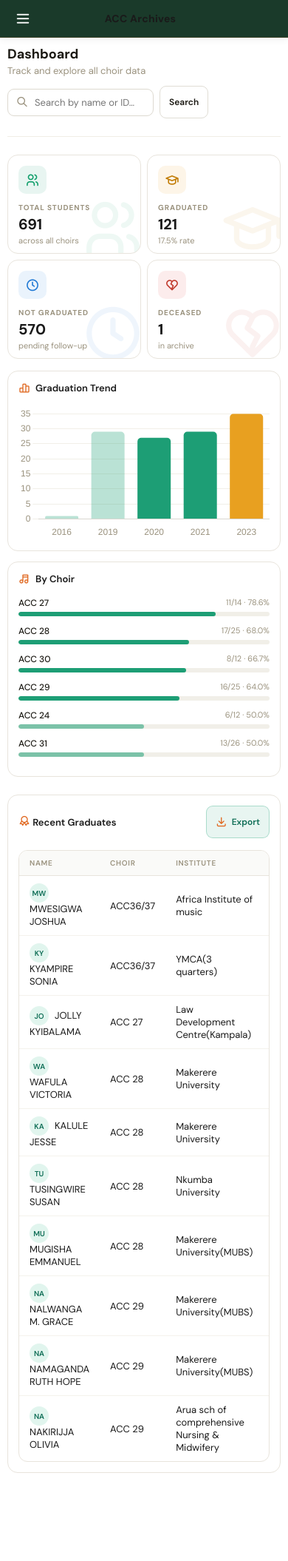
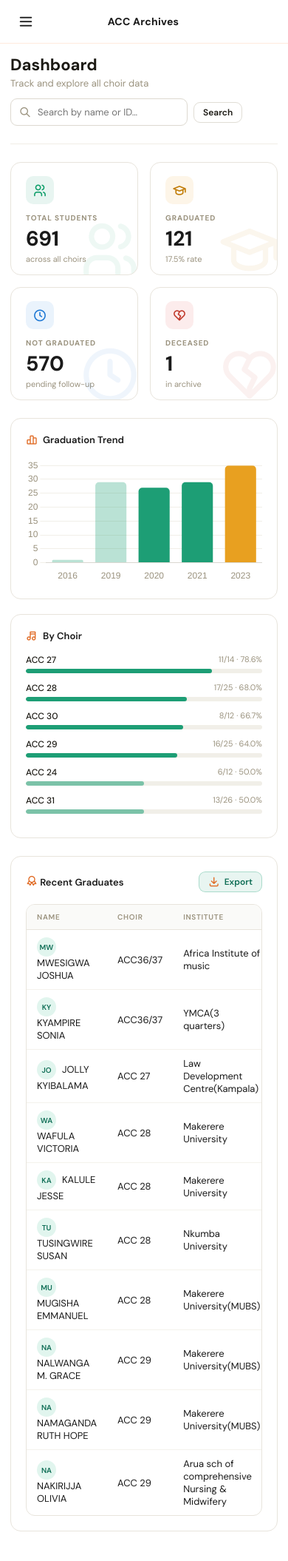
Before and after one commit to jackssih/acc_flask, a Flask app: page /dashboard in a window 390 px wide. Shown: the whole page at 74% size. Before the commit the page ends 1991 px from the top, so only its background shows below. Run offline with Flask 3, Linux system fonts and the light colour scheme; a user stored in the database is signed in; data comes from the database, SQL or seed files in the repository.

Commit message:
Update main.css

```diff
--- a/static/css/main.css
+++ b/static/css/main.css
@@ -462,174 +462,96 @@ html[data-theme="dark"] .cal-day.today   { color: #fff    }
       .photo-panel { display: none }
       .form-panel { padding: 36px 28px }
     }
-    /* ── MOBILE HEADER ───────────────────────────────────────────  */
-.mobile-header { display: none }
+    /* ── MOBILE HEADER ─────────────────────────────────────────── */
+.mobile-header {
+  display: none;
+  position: sticky;
+  top: 0;
+  z-index: 200;
+  background: rgba(255,255,255,0.97);
+  padding: 10px 16px;
+  align-items: center;
+  justify-content: space-between;
+  border-bottom: 1px solid rgba(255,140,66,0.18);
+}
 
 .hamburger {
-  background: none; border: none; cursor: pointer;
-  padding: 8px; border-radius: 8px;
-  color: #1a1a1a; font-size: 22px;
-  display: flex; align-items: center;
+  background: none;
+  border: none;
+  cursor: pointer;
+  padding: 8px;
+  border-radius: 8px;
+  color: #1a1a1a;
+  font-size: 22px;
+  display: flex;
+  align-items: center;
   transition: background .15s;
 }
-.hamburger:hover { background: rgba(255,140,66,0.10) }
+.hamburger:hover { background: rgba(255,140,66,0.10); }
 
 .mobile-brand {
-  font-size: 14px; font-weight: 700; color: #1a1a1a;
+  font-size: 14px;
+  font-weight: 700;
+  color: #1a1a1a;
   letter-spacing: .02em;
 }
 
-/* ── SIDEBAR OVERLAY ─────────────────────────────────────────  */
+/* ── SIDEBAR OVERLAY ───────────────────────────────────────── */
 .sidebar-overlay {
-  display: none; position: fixed; inset: 0;
-  background: rgba(0,0,0,0.40); z-index: 150;
+  display: none;
+  position: fixed;
+  inset: 0;
+  background: rgba(0,0,0,0.40);
+  z-index: 150;
   backdrop-filter: blur(2px);
 }
-.sidebar-overlay.visible { display: block }
+.sidebar-overlay.visible { display: block; }
 
-/* ── TABLET  768px – 1024px ──────────────────────────────────  */
-@media (max-width: 1024px) {
-  .sidebar { width: 220px }
-  .main-content { padding: 20px 22px }
-  .metrics-row { grid-template-columns: repeat(2, 1fr); gap: 12px }
-  .dashboard-grid { grid-template-columns: 1fr }
-}
-
-/* ── MOBILE  ≤ 768px ─────────────────────────────────────────  */
+/* ── MOBILE BREAKPOINT ≤ 768px ────────────────────────────── */
 @media (max-width: 768px) {
-
-  /* layout */
-  .layout { flex-direction: column; height: auto; min-height: 100vh; overflow: visible }
-  .main-content { overflow-y: visible; padding: 14px 14px 40px }
-
-  /* show mobile header */
+  /* Show mobile header */
   .mobile-header {
-    display: flex; align-items: center; justify-content: space-between;
-    padding: 10px 14px;
-    background: rgba(255,255,255,0.97);
-    border-bottom: 1px solid rgba(255,140,66,0.18);
-    position: sticky; top: 0; z-index: 100;
-    box-shadow: 0 2px 10px rgba(0,0,0,0.07);
+    display: flex;
   }
 
-  /* sidebar becomes a slide-in drawer */
+  /* Sidebar becomes slide-out drawer */
   .sidebar {
-    position: fixed; top: 0; left: -275px; height: 100vh;
-    width: 260px; z-index: 200;
-    transition: left .28s cubic-bezier(.4,0,.2,1);
+    position: fixed;
+    top: 0;
+    left: -280px;
+    width: 260px;
+    height: 100vh;
+    z-index: 200;
+    transition: left 0.28s cubic-bezier(0.4, 0, 0.2, 1);
     box-shadow: none;
+    overflow-y: auto;
   }
+
   .sidebar.open {
     left: 0;
     box-shadow: 4px 0 32px rgba(0,0,0,0.18);
   }
 
-  /* metric cards — 2 columns on mobile */
-  .metrics-row { grid-template-columns: repeat(2, 1fr); gap: 10px; margin-bottom: 16px }
-  .metric-value { font-size: 22px }
-  .metric-card  { padding: 14px 14px 10px }
+  /* Main content takes full width */
+  .main-content {
+    padding: 14px 14px 40px;
+    width: 100%;
+  }
 
-  /* charts stack */
-  .dashboard-grid { grid-template-columns: 1fr; gap: 14px }
-
-  /* tables scroll horizontally instead of overflowing */
-  .table-wrap { overflow-x: auto; -webkit-overflow-scrolling: touch }
-  table { min-width: 520px }
-
-  /* cards */
-  .card { padding: 14px }
-
-  /* bigger touch targets on nav */
-  .nav-link { padding: 11px 14px; min-height: 44px }
-  .btn      { min-height: 44px }
-  .btn-logout { min-height: 44px }
-
-  /* settings grid → single column */
-  .settings-grid-2col { grid-template-columns: 1fr !important }
-
-  /* page header search bar wraps */
-  .page-header .search-input-wrap { width: 100% !important }
-  .page-header input[type="text"] { width: 100% !important }
+  /* Layout fixes */
+  .layout {
+    flex-direction: column;
+    height: auto;
+    min-height: 100vh;
+    overflow: visible;
+  }
 }
 
-/* ── SMALL PHONES  ≤ 420px ───────────────────────────────────  */
-@media (max-width: 420px) {
-  .metrics-row  { grid-template-columns: 1fr 1fr; gap: 8px }
-  .metric-value { font-size: 20px }
-  .page-title   { font-size: 18px }
-  .main-content { padding: 10px 10px 40px }
-}
-
-/* ── DARK MODE — mobile header ───────────────────────────────  */
+/* ── DARK MODE — mobile header ─────────────────────────────── */
 html[data-theme="dark"] .mobile-header {
   background: rgba(15,22,18,0.97);
   border-bottom-color: rgba(255,140,66,0.15);
 }
-html[data-theme="dark"] .mobile-brand { color: #E8E4DC }
-html[data-theme="dark"] .hamburger    { color: #E8E4DC }
-/* ── MOBILE HEADER ── */
-.mobile-header {
-  display: none;
-  position: sticky;
-  top: 0;
-  z-index: 200;
-  background: #1a3a2a;   /* match your sidebar color */
-  color: #fff;
-  padding: 10px 16px;
-  align-items: center;
-  justify-content: space-between;
-}
-
-.hamburger {
-  background: none;
-  border: none;
-  color: #fff;
-  font-size: 22px;
-  cursor: pointer;
-  padding: 4px;
-  line-height: 1;
-}
-
-/* ── SIDEBAR OVERLAY ── */
-.sidebar-overlay {
-  display: none;
-  position: fixed;
-  inset: 0;
-  background: rgba(0, 0, 0, 0.5);
-  z-index: 300;
-}
-.sidebar-overlay.visible {
-  display: block;
-}
-
-/* ── MOBILE BREAKPOINT ── */
-@media (max-width: 768px) {
-  .mobile-header {
-    display: flex;
-  }
-
-  .sidebar {
-    position: fixed;
-    top: 0;
-    left: 0;
-    height: 100%;
-    width: 260px;
-    z-index: 400;
-    transform: translateX(-100%);
-    transition: transform 0.25s ease;
-    overflow-y: auto;
-  }
-
-  .sidebar.open {
-    transform: translateX(0);
-  }
-
-  .main-content {
-    margin-left: 0 !important;
-    width: 100%;
-  }
-
-  .layout {
-    flex-direction: column;
-  }
-}
+html[data-theme="dark"] .mobile-brand { color: #E8E4DC; }
+html[data-theme="dark"] .hamburger { color: #E8E4DC; }
+html[data-theme="dark"] .hamburger:hover { background: rgba(255,140,66,0.10); }
```
